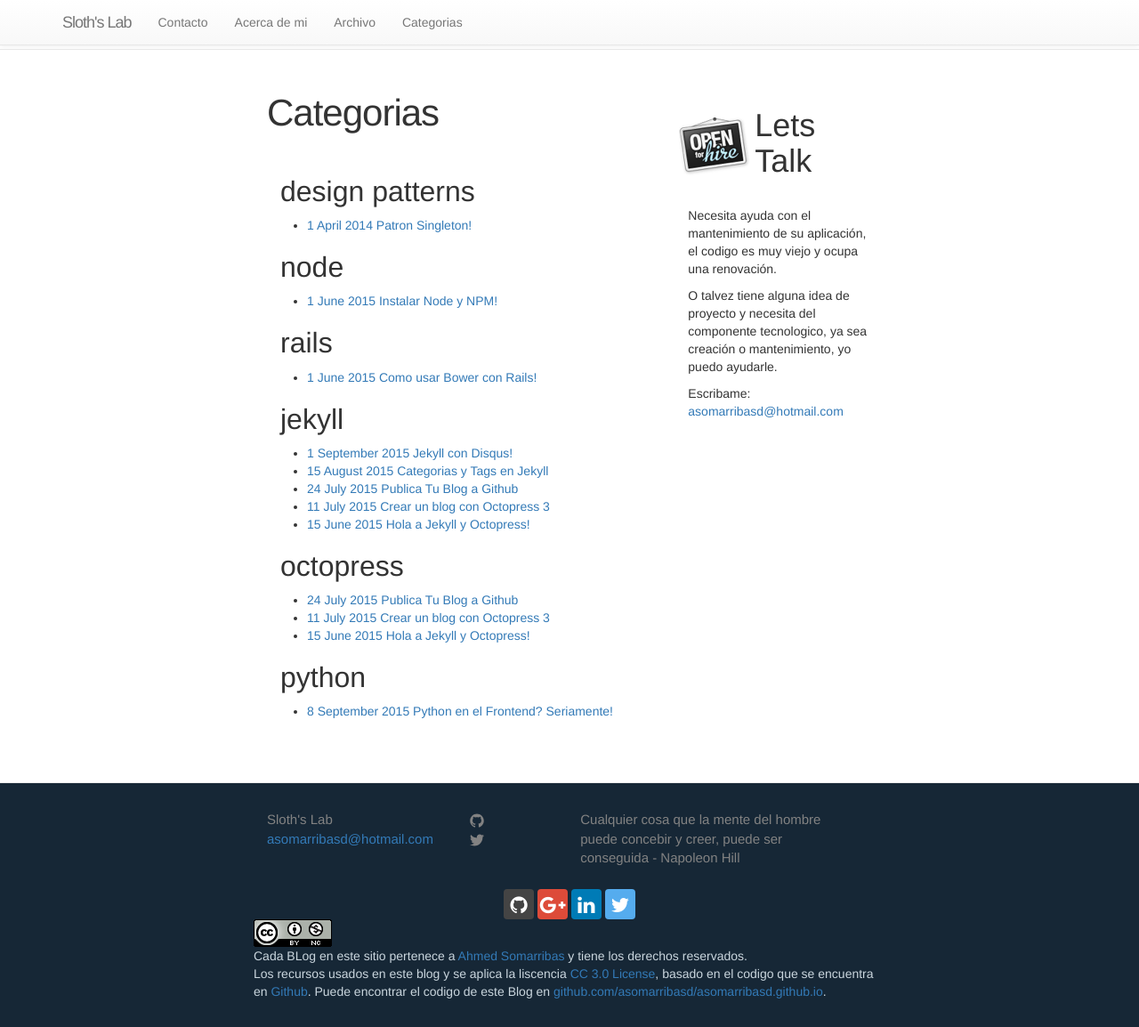
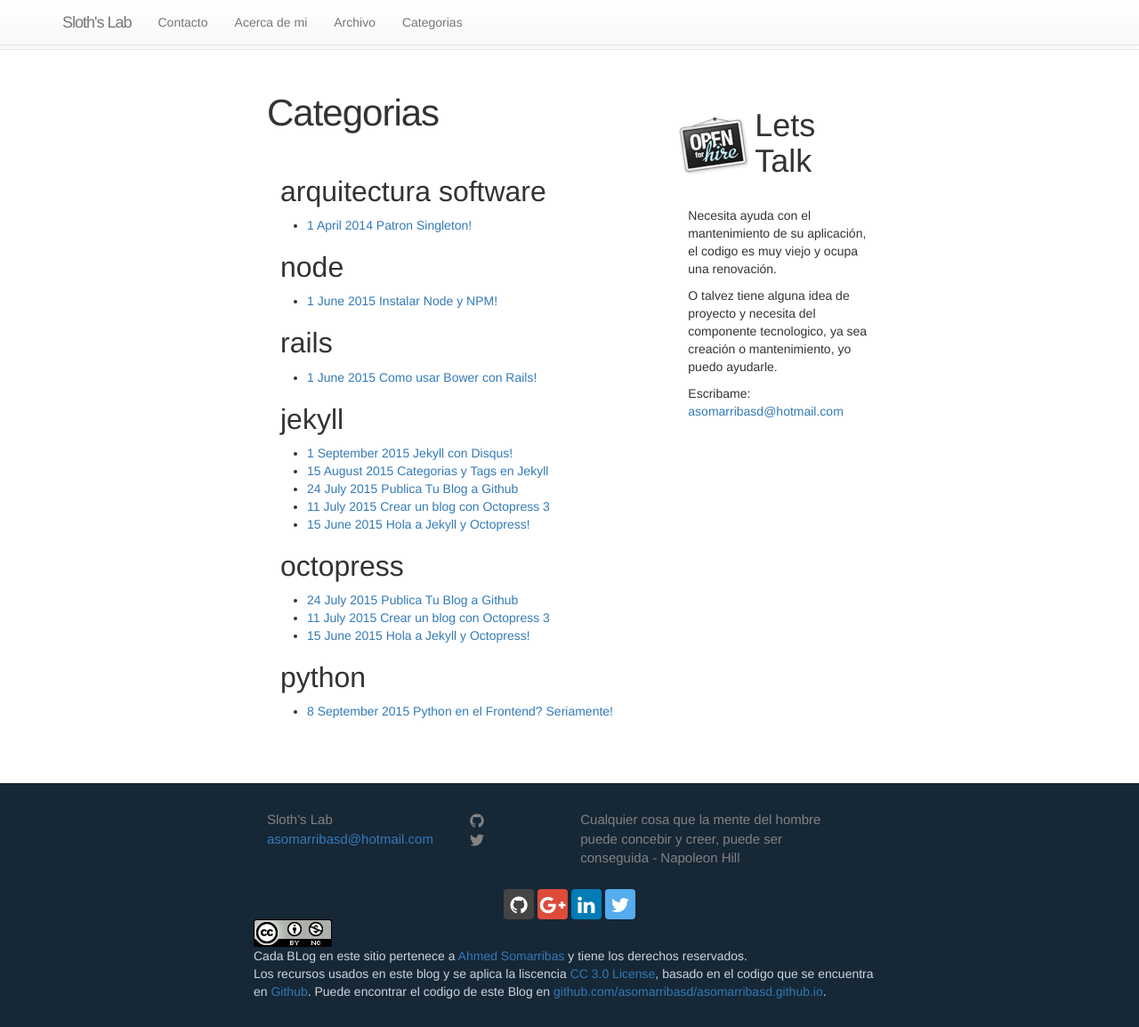
Before and after one commit to asomarribasd/asomarribasd.github.io, a Jekyll site: the page built from categorias.md, in a window 1280 px wide and 1154 px high. Shown: the whole window at 89% size. Built offline with Jekyll 4.4.1, drawn with Linux system fonts in a browser that asks for light colours; nearby versions of some CDN libraries.

Commit message:
Fix Blog

```diff
--- a/_posts/2014-04-01-CSharp-singleton.markdown
+++ b/_posts/2014-04-01-CSharp-singleton.markdown
@@ -2,8 +2,8 @@
 layout: post
 title:  "Patron Singleton!"
 date:   2014-04-01 19:56:14
-categories: [design patterns]
-tags: [design, paterns, csharp, .net]
+categories: [arquitectura software]
+tags: [design paterns, csharp, .net]
 ---
 
 ## En que consiste el patron Singleton?
```
